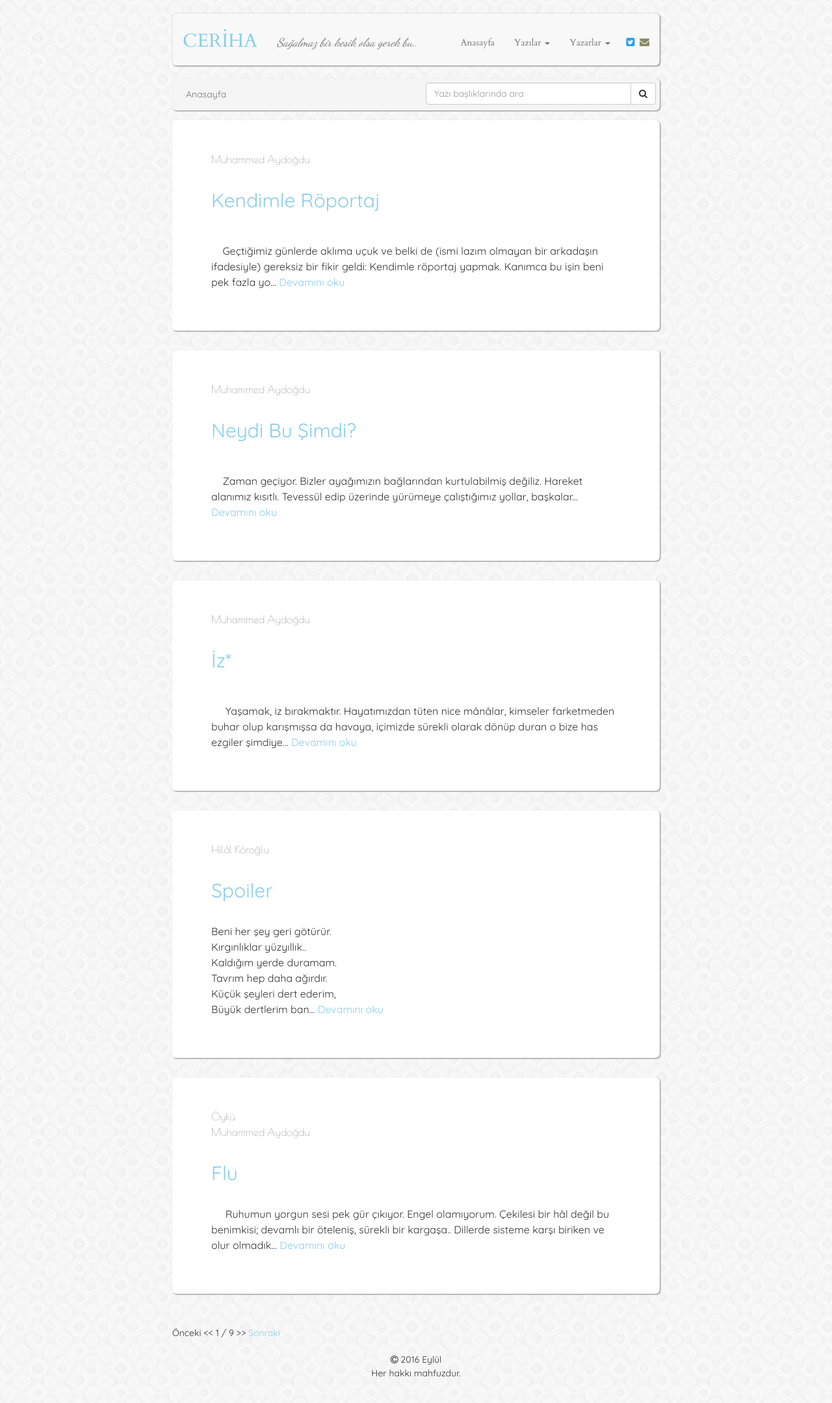
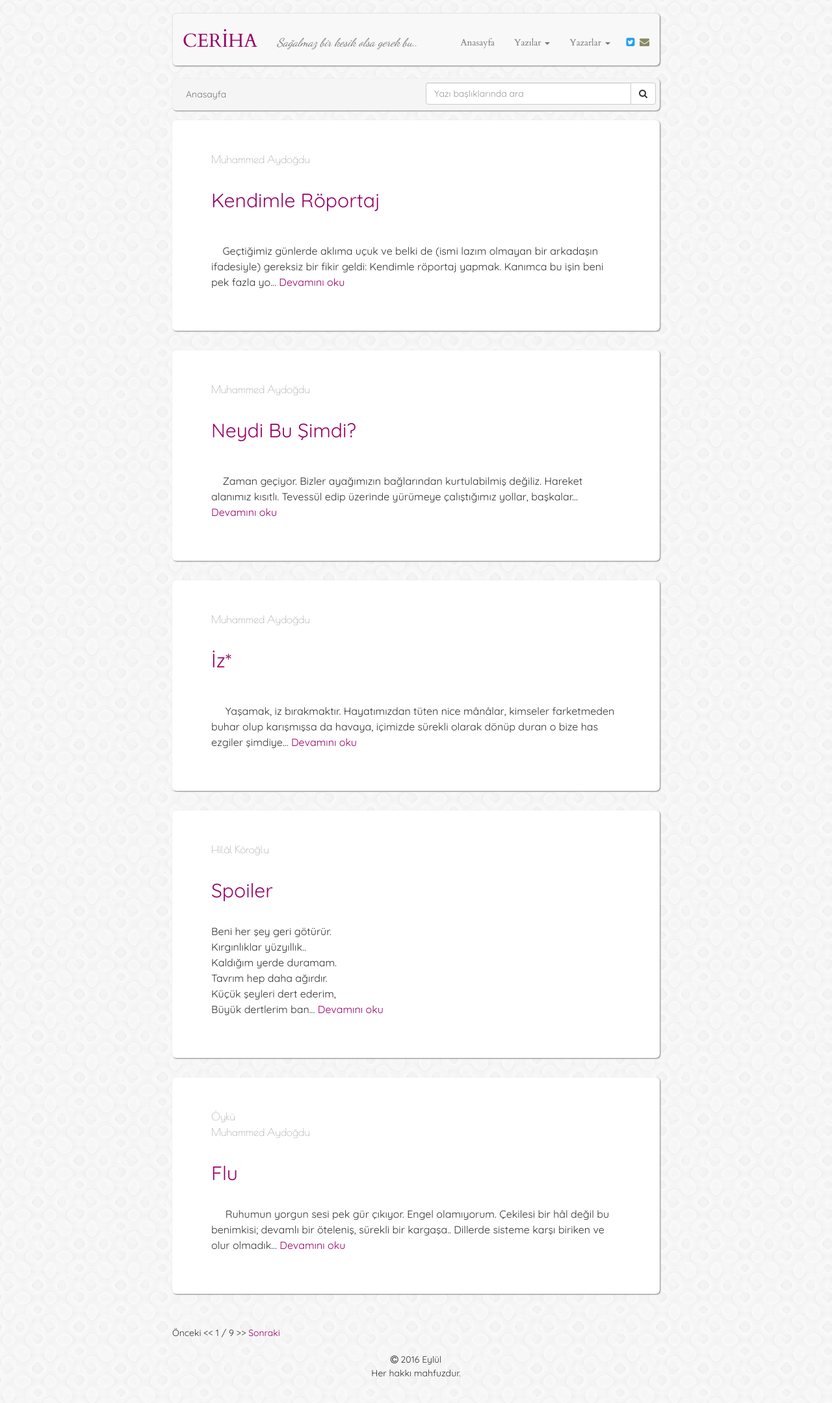
Before and after one commit to muhammedaydogdu/muhammedaydogdu.github.io, a Jekyll site: the page built from index.html, in a window 1280 px wide. Shown: the whole page at 65% size. Built offline with Jekyll 4.4.1, drawn with Linux system fonts in a browser that asks for light colours; some web fonts are replaced; the list of posts is cut into pages by our own code.

Commit message:
Update style.css

```diff
--- a/css/style.css
+++ b/css/style.css
@@ -19,20 +19,20 @@ body {
 }
 
 a {
-  color: #87CEEB;
+  color: #990066;
 }
 
 a:hover {
-  color: #87CEEB;
+  color: #990066;
 }
 
 a:focus {
-  color: #87CEEB;
+  color: #990066;
   text-decoration: none;
 }
 
 h2 {
-  color: #87CEEB;
+  color: #990066;
 }
 
 .container .navbar {
@@ -44,17 +44,17 @@ h2 {
 }
 
 .navbar .navbar-brand {
-  color: #87CEEB;
+  color: #990066;
   margin-top: 2px;
   font-size: 29px;
 }
 
 .navbar .navbar-brand:hover {
-  color: #87CEEB;
+  color: #990066;
 }
 
 .navbar .navbar-brand:focus {
-  color: #87CEEB;
+  color: #990066;
 }
 
 .navbar .navbar-text {
```
